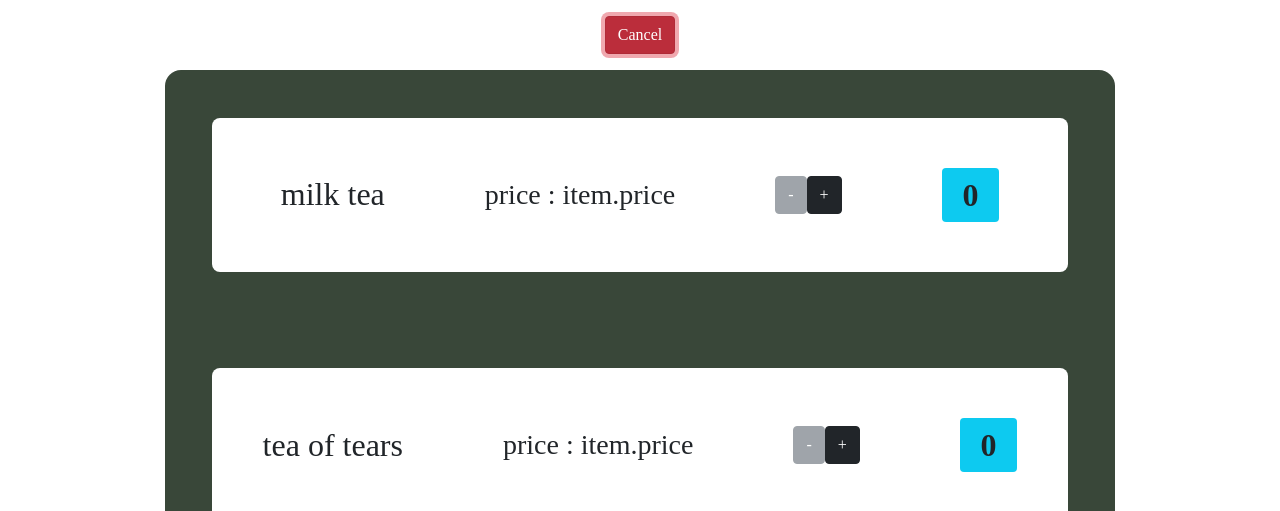
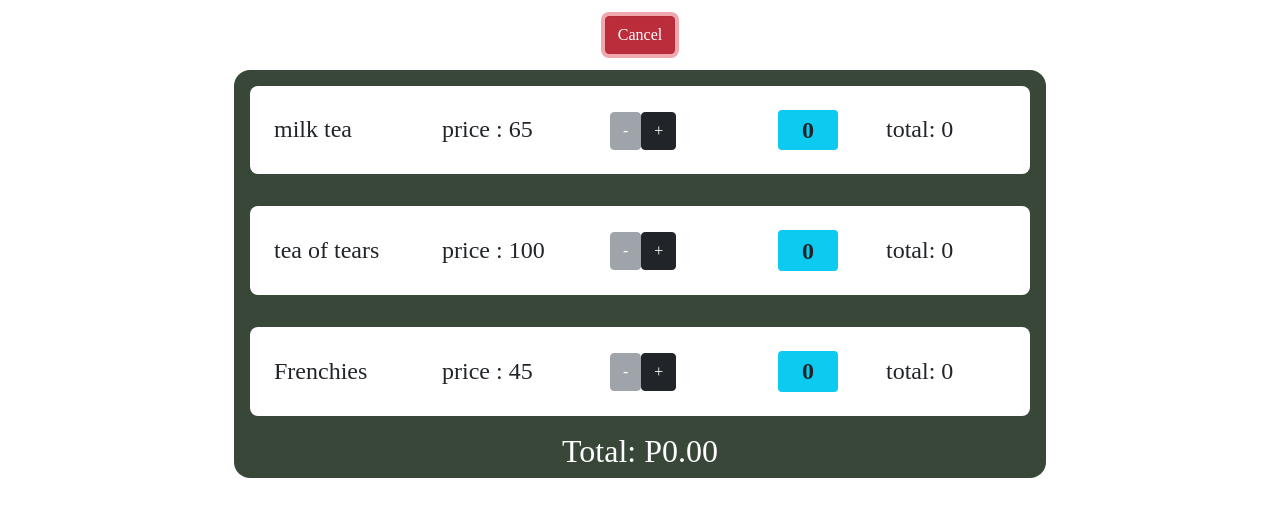
Before and after one commit to francizjamez/Baofei, a React (Create React App) app: page / in a window 1280 px wide. Both pictures are taken after a click on the button "Order Now". Shown: the part 289-800 px from the top of the page. Built offline with nearby package versions, Linux system fonts and the light colour scheme; a web font is replaced by a local one.

Commit message:
total added

```diff
--- a/src/App.js
+++ b/src/App.js
@@ -10,14 +10,20 @@ function App() {
     {
       name: "milk tea",
       orderCount: 0,
+      price: 65,
+      total: 0,
     },
     {
       name: "tea of tears",
       orderCount: 0,
+      price: 100,
+      total: 0,
     },
     {
       name: "Frenchies",
       orderCount: 0,
+      price: 45,
+      total: 0,
     },
   ]);
 
@@ -29,7 +35,6 @@ function App() {
       }
       return item;
     });
-
     setItems(newItems);
   };
 
@@ -40,7 +45,6 @@ function App() {
         if (item.orderCount < 0) {
           item.orderCount = 0;
         }
-        console.log(item.name, item.orderCount);
       }
       return item;
     });
--- a/src/Components/Item.jsx
+++ b/src/Components/Item.jsx
@@ -1,17 +1,37 @@
 import "../Styles/Styles.css";
+import { Component } from "react";
 
-const Item = ({ item, onAdd, onReduce }) => {
-  const { name, orderCount } = item;
-  console.log(name);
+class Item extends Component {
+  constructor(props) {
+    super(props);
+    this.state = { total: 0 };
+  }
+
+  calculateTotal = () => {
+    const { item } = this.props;
+    const { price, orderCount } = item;
+    let totalPrice = parseInt(price) * parseInt(orderCount);
+    this.setState({ total: totalPrice });
+  };
+
+  render() {
+    const { item, onAdd, onReduce, onTotal } = this.props;
+    const { name, orderCount, price } = item;
+    const { total } = this.state;
+
     return (
       <div id="item">
-      <h2 className="itemElement">{name}</h2>
-      <h3 className="itemElement">price : item.price</h3>
-      <div className="itemElement">
+        <h2 className="itemElement even-spacing">{name}</h2>
+        <h2 className="itemElement even-spacing">price : {price}</h2>
+        <div className="itemElement even-spacing">
           <button
             type="button"
             className="btn btn-secondary"
-          onClick={() => onReduce(name)}
+            onClick={() => {
+              onReduce(name);
+              this.calculateTotal();
+              onTotal();
+            }}
             disabled={orderCount === 0 ? true : false}
           >
             -
@@ -19,16 +39,26 @@ const Item = ({ item, onAdd, onReduce }) => {
           <button
             type="button"
             className="btn btn-dark"
-          onClick={() => onAdd(name)}
+            onClick={() => {
+              onAdd(name);
+              this.calculateTotal();
+              onTotal();
+            }}
           >
             +
           </button>
         </div>
-      <span id="itemNumber" className="badge bg-info text-dark itemElement">
+        <span
+          id="itemNumber"
+          className="badge bg-info text-dark itemElement"
+          onChange={() => this.calculateTotal}
+        >
           {orderCount}
         </span>
+        <h2 className="itemElement even-spacing">total: {total}</h2>
       </div>
     );
-};
+  }
+}
 
 export default Item;
--- a/src/Components/Order.jsx
+++ b/src/Components/Order.jsx
@@ -1,13 +1,35 @@
 import "../Styles/Styles.css";
 import Item from "./Item.jsx";
+import { useState } from "react";
 
 const Order = ({ items, onAdd, onReduce, showOrder, onOrder }) => {
+  const [total, setTotal] = useState(0);
+
+  const handleTotal = () => {
+    let total = items.reduce((a, c) => {
+      const { orderCount, price } = c;
+      return a + orderCount * price;
+    }, 0);
+    setTotal(total);
+  };
   return (
     <div id="orderForm">
       {showOrder &&
         items.map((item) => {
-          return <Item item={item} onAdd={onAdd} onReduce={onReduce} />;
+          return (
+            <Item
+              item={item}
+              onAdd={onAdd}
+              onReduce={onReduce}
+              onTotal={handleTotal}
+            />
+          );
         })}
+      {showOrder && (
+        <div id="orderTotal">
+          <h2 class="totalElement">Total: P{total}.00</h2>
+        </div>
+      )}
     </div>
   );
 };
--- a/src/Styles/Styles.scss
+++ b/src/Styles/Styles.scss
@@ -1,5 +1,9 @@
 @import url("https://fonts.googleapis.com/css2?family=Jomhuria&display=swap");
 @import "C:/Users/PC/OneDrive/Documents/Baofei/baofei/node_modules/bootstrap/scss/bootstrap";
+
+#root {
+  width: 100vw;
+}
 .main {
   font-family: "Jomhuria", cursive;
   display: flex;
@@ -44,19 +48,27 @@ nav {
   #item {
     display: flex;
     align-items: center;
-    justify-content: center;
     background-color: white;
-    width: 90%;
-    height: 90%;
-    margin: 3em;
+    margin: 1em;
     border-radius: 0.5em;
+    align-self: stretch;
+    justify-content: space-between;
 
     .itemElement {
-      margin: 50px;
-      position: sticky;
+      margin: 1em;
+      font-size: 1.5rem;
+    }
+    .even-spacing {
+      width: 5em;
+      max-width: 5em;
     }
     #itemNumber {
-      font-size: 2em;
+      width: 2.5em;
+      max-width: 2.5em;
     }
   }
+
+  #orderTotal {
+    color: white;
+  }
 }
```
Also changed, not shown: src/Styles/Styles.css. Lines whose indentation alone changed are shown as unchanged.
